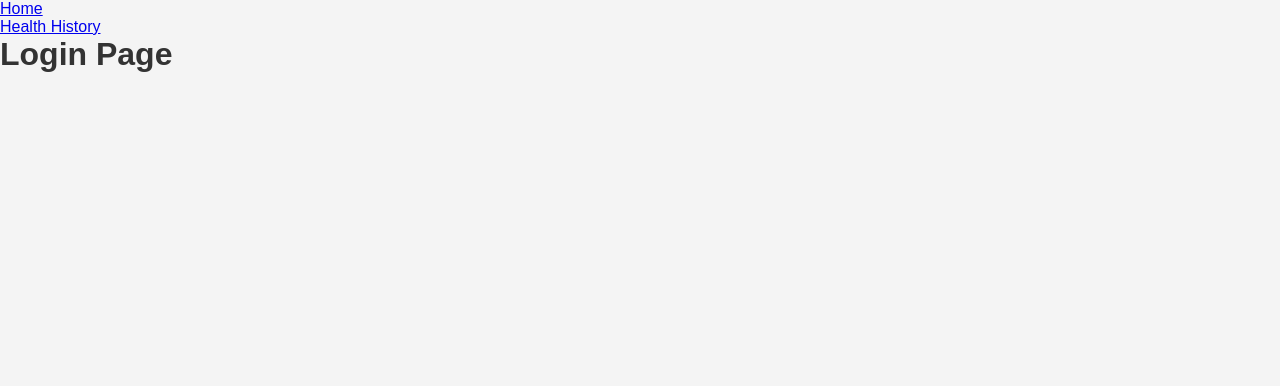
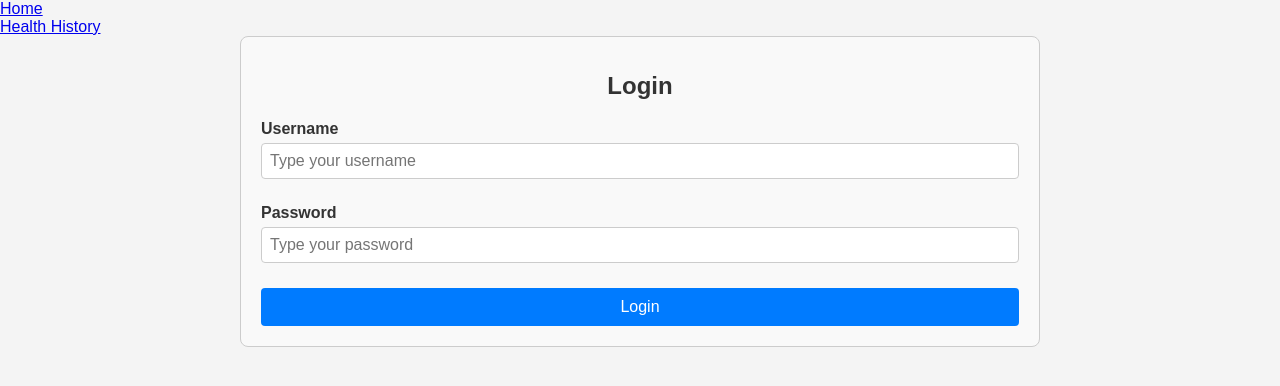
Before and after one commit to INFO-5139-MasseuseWebsite/MasseuseWebsite, a React (Vite) app: page /login in a window 1280 px wide. Shown: the top 386 px of the page. Built offline with nearby package versions, Linux system fonts and the light colour scheme.

Commit message:
Add login form and add CSS styling

```diff
--- /dev/null
+++ b/src/Login.css
@@ -0,0 +1,49 @@
+.login-container {
+	max-width: 800px;
+	margin: 0 auto;
+	padding: 20px;
+	border: 1px solid #ccc;
+	border-radius: 8px;
+	background-color: #f9f9f9;
+}
+
+.login-container h2 {
+	text-align: center;
+	margin-top: 15px;
+	margin-bottom: 20px;
+}
+
+.login-container label {
+	display: block;
+	margin-bottom: 5px;
+	font-weight: bold;
+}
+
+.login-container input {
+	display: block;
+	width: 100%;
+	margin-bottom: 25px;
+	padding: 8px;
+	border: 1px solid #ccc;
+	border-radius: 4px;
+}
+
+button {
+	display: block;
+	width: 100%;
+	padding: 10px;
+	background-color: #007bff;
+	color: white;
+	border: none;
+	border-radius: 4px;
+	font-size: 16px;
+	cursor: pointer;
+}
+
+button:hover {
+	background-color: #0056b3;
+}
+
+button:hover {
+	background-color: #0056b3;
+}
--- a/src/Login.jsx
+++ b/src/Login.jsx
@@ -1,9 +1,39 @@
 import React, { useState } from 'react';
+import './Login.css';
 
 const Login = () => {
+	const [username, setUsername] = useState('');
+	const [password, setPassword] = useState('');
+
 	return (
-		<div className="login-page">
-			<h1>Login Page</h1>
+		<div className="login-container">
+			<h2>Login</h2>
+			<form>
+				<label htmlFor="username">Username</label>
+				<input
+					type="text"
+					placeholder="Type your username"
+					value={username}
+					id="username"
+					name="username"
+					required
+					onChange={(e) => setUsername(e.target.value)}
+					className="text-style"
+				/>
+
+				<label htmlFor="password">Password</label>
+				<input
+					type="password"
+					placeholder="Type your password"
+					value={password}
+					id="password"
+					name="password"
+					required
+					onChange={(e) => setPassword(e.target.value)}
+					className="text-style"
+				/>
+				<button type="submit">Login</button>
+			</form>
 		</div>
 	);
 };
```
